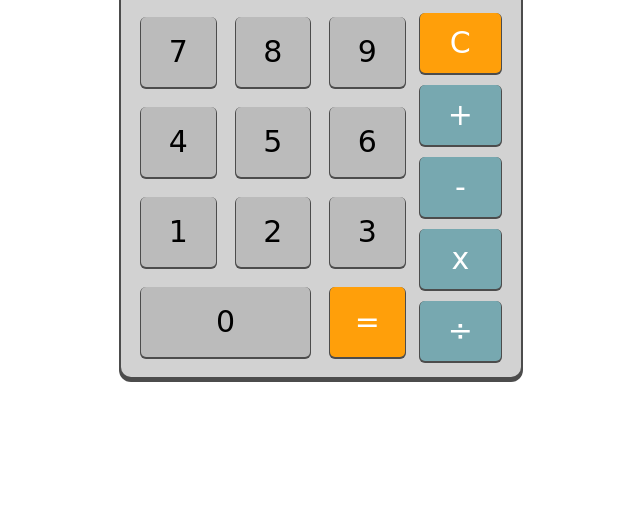
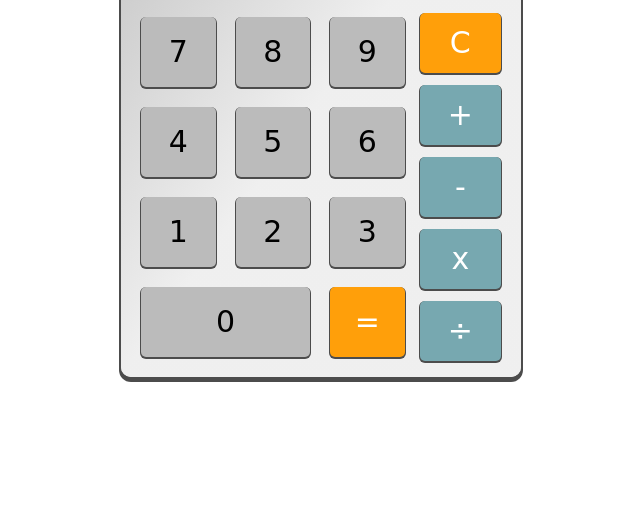
Before and after one commit to WalterCorsini/js-simple-calculator, a plain HTML site: page index.html in a window 1280 px wide. Shown: the part 283-800 px from the top of the page, without its empty margins (319-959 px from the left). Drawn offline with Linux system fonts and the light colour scheme; a web font is replaced by a local one.

Commit message:
add: linear-gradient to body-container

```diff
--- a/css/master.css
+++ b/css/master.css
@@ -19,11 +19,11 @@ body {
 .body-container {
     width: 400px;
     margin: 100px;
-    background-color: rgb(210, 210, 210);
+    background-image: linear-gradient(to top left, #eeee 50%, rgb(190, 190, 190) 100%);
     border-radius: 10px;
     box-shadow: 0 3px 0 2px rgb(76, 76, 76);
 }
-
+/* 315deg */
 .symbols.bg-orange:hover,
 .numbers.bg-orange:hover {
     box-shadow: 0 1px 0 1px rgb(255, 159, 10);
```
